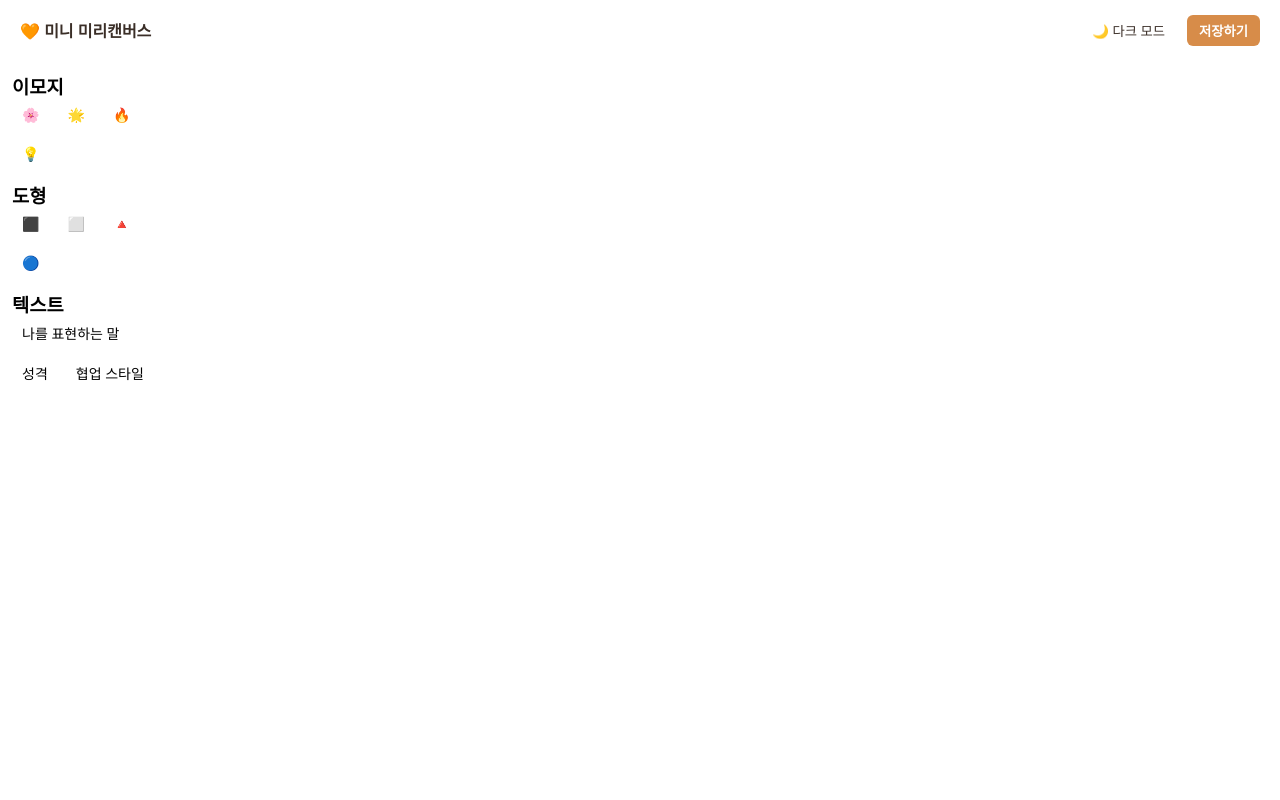
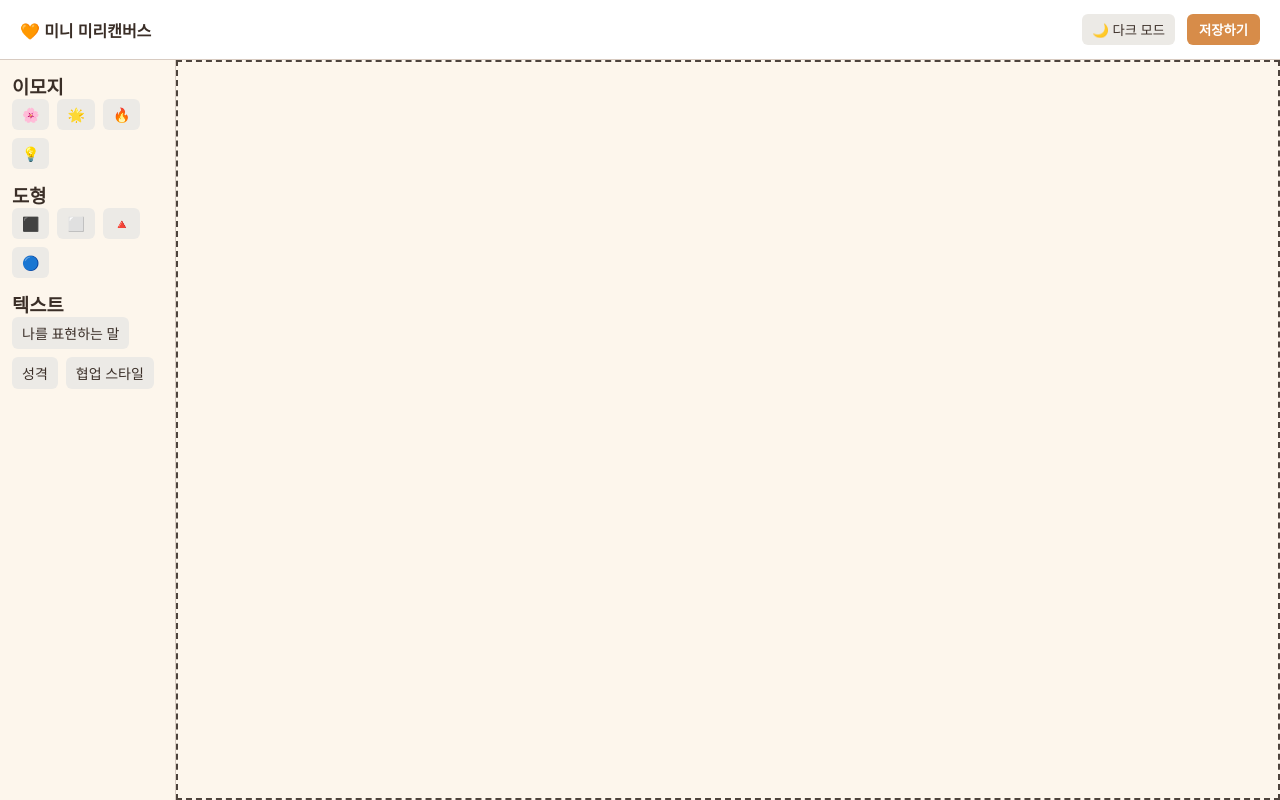
Before and after one commit to hoeun0723/my-miricanvas, a React (Vite) app: page /home in a window 1280 px wide. Built offline with nearby package versions, Linux system fonts and the light colour scheme.

Commit message:
design: 다크 모드 적용 시 어두운 브라운으로 변경

```diff
--- a/src/components/Canvas/Canvas.module.css
+++ b/src/components/Canvas/Canvas.module.css
@@ -4,7 +4,6 @@
   height: 100%;
   background-color: var(--color-background-secondary);
   border: 2px dashed var(--color-gray-1000);
-  border-radius: 12px;
   overflow: hidden;
 }
 
@@ -18,9 +17,6 @@
   min-width: 60px;
   min-height: 60px;
   font-size: 24px;
-  background-color: var(--color-white);
-  border: 1px solid var(--color-gray-1000);
-  border-radius: 8px;
   cursor: grab;
   transition: box-shadow 0.2s ease;
   user-select: none;
--- a/src/components/Sidebar/Sidebar.module.css
+++ b/src/components/Sidebar/Sidebar.module.css
@@ -1,6 +1,7 @@
 .sidebar {
   width: 200px;
   background-color: var(--color-background-secondary);
+  color: var(--color-text);
   padding: var(--space-m);
   display: flex;
   flex-direction: column;
@@ -16,6 +17,7 @@
 
 .item {
   background-color: var(--color-category-chip);
+  color: var(--color-text);
   border-radius: 6px;
   padding: 6px 10px;
   font-size: 14px;
@@ -24,5 +26,5 @@
 }
 .item:hover {
   background-color: var(--color-primary);
-  color: white;
+  color: var(--color-text);
 }
--- a/src/components/Toolbar.tsx
+++ /dev/null
@@ -1,54 +0,0 @@
-import useThemeMode from '../context/ThemeContext/useThemeMode';
-
-const Toolbar = () => {
-    const { states, actions } = useThemeMode();
-  const { isDarkMode } = states;
-  const { themeToggler } = actions;
-
-
-     return (
-    <header
-      style={{
-        height: '60px',
-        backgroundColor: 'var(--color-background)',
-        borderBottom: '1px solid var(--color-table-border)',
-        display: 'flex',
-        alignItems: 'center',
-        justifyContent: 'space-between',
-        padding: '0 20px',
-        color: 'var(--color-text)',
-      }}
-    >
-      <span style={{ fontWeight: 'bold' }}>🧡 미니 미리캔버스</span>
-
-      <div style={{ display: 'flex', alignItems: 'center', gap: '12px' }}>
-        <button
-          onClick={themeToggler}
-          style={{
-            backgroundColor: 'var(--color-category-chip)',
-            borderRadius: '6px',
-            padding: '6px 10px',
-            color: 'var(--color-text)',
-            fontWeight: 500,
-          }}
-        >
-          {isDarkMode ? '🌞 라이트 모드' : '🌙 다크 모드'}
-        </button>
-
-        <button
-          style={{
-            backgroundColor: 'var(--color-primary)',
-            borderRadius: '6px',
-            padding: '6px 12px',
-            color: 'white',
-            fontWeight: 600,
-          }}
-        >
-          저장하기
-        </button>
-      </div>
-    </header>
-  );
-};
-
-export default Toolbar;
--- /dev/null
+++ b/src/components/Toolbar/Toolbar.module.css
@@ -0,0 +1,36 @@
+.header {
+  height: 60px;
+  background-color: var(--color-background);
+  border-bottom: 1px solid var(--color-table-border);
+  display: flex;
+  align-items: center;
+  justify-content: space-between;
+  padding: 0 20px;
+  color: var(--color-text);
+}
+
+.title {
+  font-weight: bold;
+}
+
+.actions {
+  display: flex;
+  align-items: center;
+  gap: 12px;
+}
+
+.themeToggleButton {
+  background-color: var(--color-category-chip);
+  border-radius: 6px;
+  padding: 6px 10px;
+  color: var(--color-text);
+  font-weight: 500;
+}
+
+.saveButton {
+  background-color: var(--color-primary);
+  border-radius: 6px;
+  padding: 6px 12px;
+  color: white;
+  font-weight: 600;
+}
--- /dev/null
+++ b/src/components/Toolbar/Toolbar.tsx
@@ -0,0 +1,24 @@
+import useThemeMode from '../../context/ThemeContext/useThemeMode';
+import styles from './Toolbar.module.css';
+
+const Toolbar = () => {
+  const { states, actions } = useThemeMode();
+  const { isDarkMode } = states;
+  const { themeToggler } = actions;
+
+  return (
+    <header className={styles.header}>
+      <span className={styles.title}>🧡 미니 미리캔버스</span>
+
+      <div className={styles.actions}>
+        <button onClick={themeToggler} className={styles.themeToggleButton}>
+          {isDarkMode ? '🌞 라이트 모드' : '🌙 다크 모드'}
+        </button>
+
+        <button className={styles.saveButton}>저장하기</button>
+      </div>
+    </header>
+  );
+};
+
+export default Toolbar;
--- a/src/pages/Home/Home.tsx
+++ b/src/pages/Home/Home.tsx
@@ -1,6 +1,6 @@
 import Canvas from '../../components/Canvas/Canvas';
 import Sidebar from '../../components/Sidebar/Sidebar';
-import Toolbar from '../../components/Toolbar';
+import Toolbar from '../../components/Toolbar/Toolbar';
 import styles from './Home.module.css';
 
 const Home = () => {
--- a/src/styles/global.css
+++ b/src/styles/global.css
@@ -14,7 +14,7 @@ body,
   scroll-behavior: smooth;
 }
 
-html,body {
+body,body.light {
   --z-index-top: 999;
   --z-index-second: 500;
   --padding-xl: 100px;
@@ -28,25 +28,47 @@ html,body {
   --space-s: 8px;
 
    --color-background: #ffffff;
+    --color-background-secondary: #fdf6ec;
+    --color-category-chip: #eceae6;
     --color-text: #3a2e27;
+    --color-heading-text: #1e1e1e;
+    --color-paragraph: #5e5148;
+    --color-anchor-text: #c96f2b;
+    --color-code-background: #f0e6da;
+    --color-code-text: #3a2e27;
+    --color-table-background-color: #ffffff;
+    --color-table-background-color-second: #f7f3ef;
+    --color-table-border: #d8cbc1;
+    --color-navigation-shadow: rgba(0, 0, 0, 0.04);
     --color-primary: #d78c49;
     --color-secondary: #a8745d;
+
     --color-white: #ffffff;
     --color-black: #2e2e2e;
+    --color-gray: #7d7066;
+    --color-gray-1000: #4d433c;
+    --color-overlay: #5c5144cc;
 
 }
 
 
-html.dark,body.dark {
+body.dark {
   --color-background: #1f1b18;
+    --color-background-secondary: #2a2522;
+    --color-category-chip: #3c3530;
     --color-text: #e7e1dc;
+    --color-heading-text: #ffffff;
+    --color-paragraph: #d2c4bd;
+    --color-anchor-text: #ffcc8f;
+    --color-code-background: #3e372f;
+    --color-code-text: #ffe9d6;
+    --color-table-background-color: #2a2522;
+    --color-table-background-color-second: #1a1816;
+    --color-table-border: #6f5f55;
+    --color-navigation-shadow: rgba(0, 0, 0, 0.08);
+
     --color-primary: #f5b56b;
     --color-secondary: #d1a175;
-  --color-white: #ffffff;
-  --color-black: #000000;
-
-  background-color: var(--color-background);
-  color: var(--color-text);
 }
 
 a,
```
Lines whose indentation alone changed are shown as unchanged.
